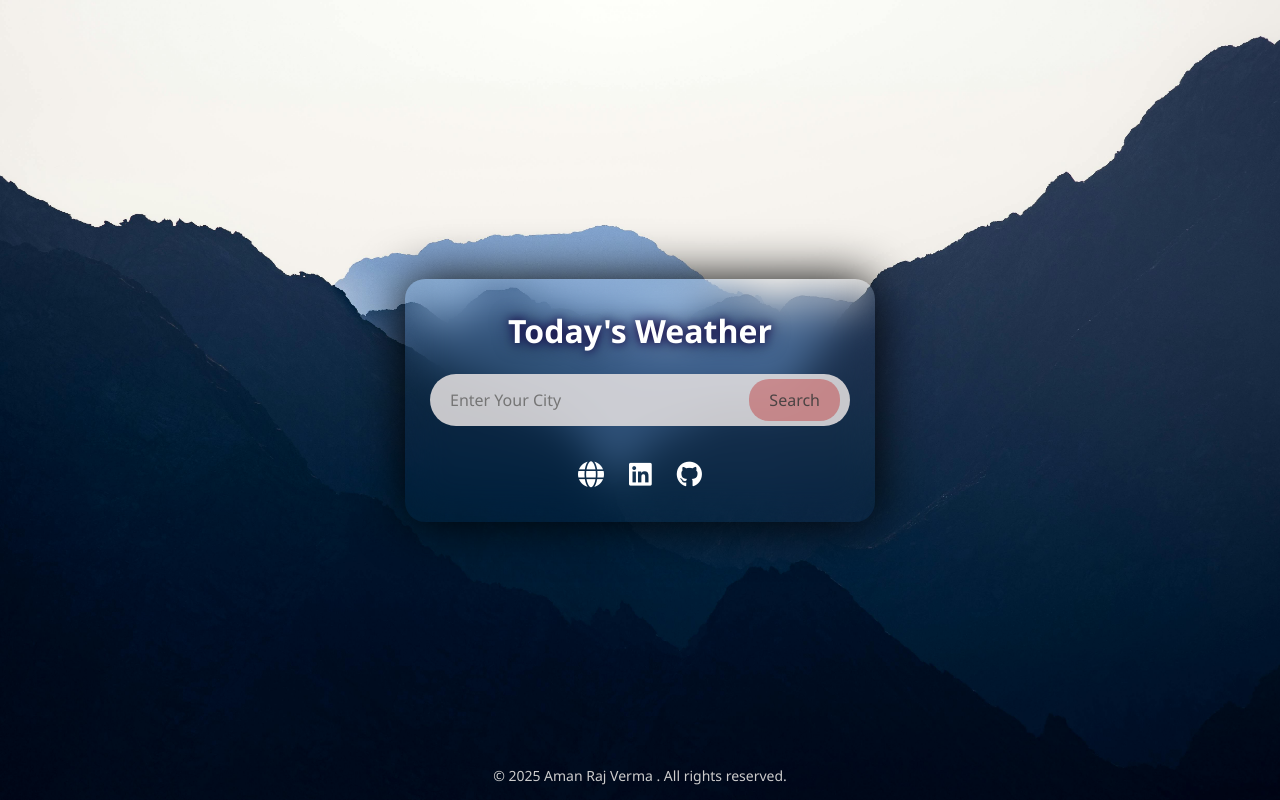
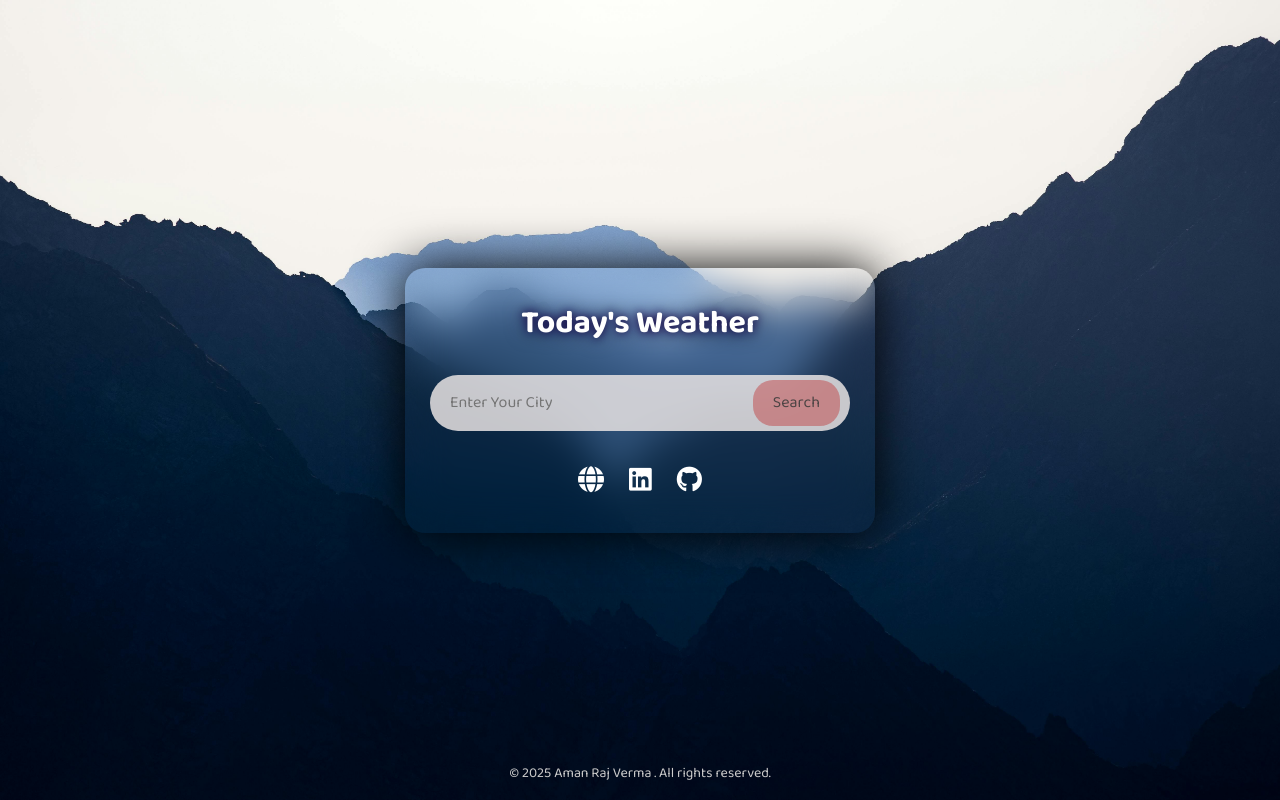
Before and after one commit to amanrv2004/Weather-Website, a plain HTML site: page index.html in a window 1280 px wide. Drawn offline with Linux system fonts and the light colour scheme.

Commit message:
Update style.css

```diff
--- a/style.css
+++ b/style.css
@@ -1,9 +1,10 @@
 /* Reset & Base Styles */
+@import url('https://fonts.googleapis.com/css2?family=Baloo+Bhai+2:wght@400..800&display=swap');
 * {
   margin: 0;
   padding: 0;
   box-sizing: border-box;
-  font-family: "Segoe UI", Tahoma, Geneva, Verdana, sans-serif;
+  font-family:  "Baloo Bhai 2" ,"Segoe UI", Tahoma, Geneva, Verdana, sans-serif;
 }
 
 body {
```
